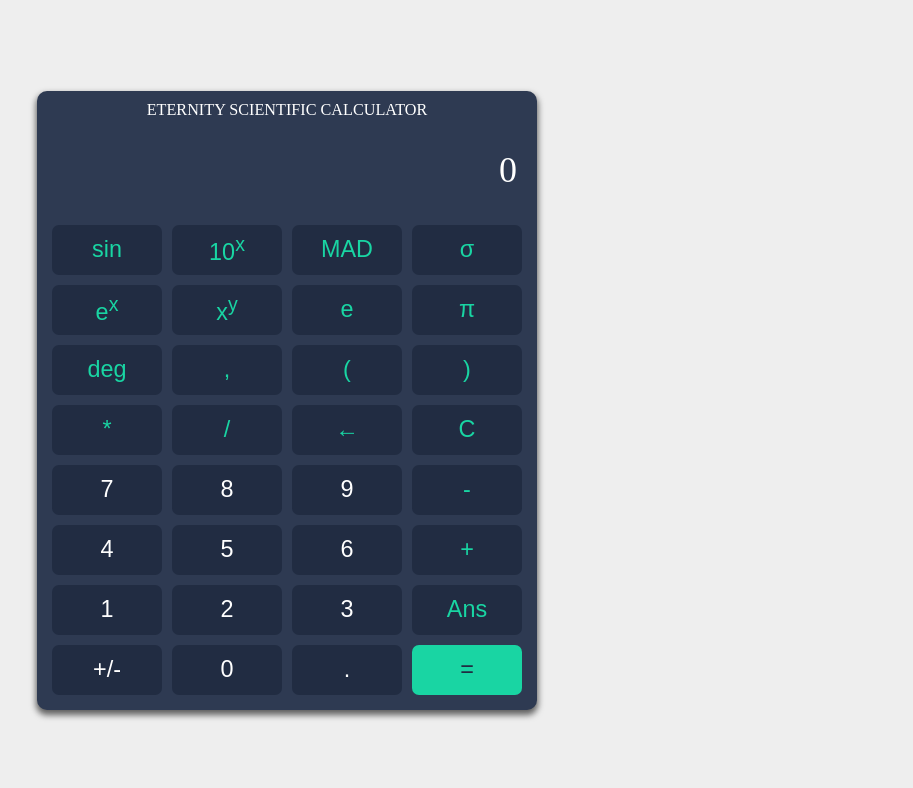
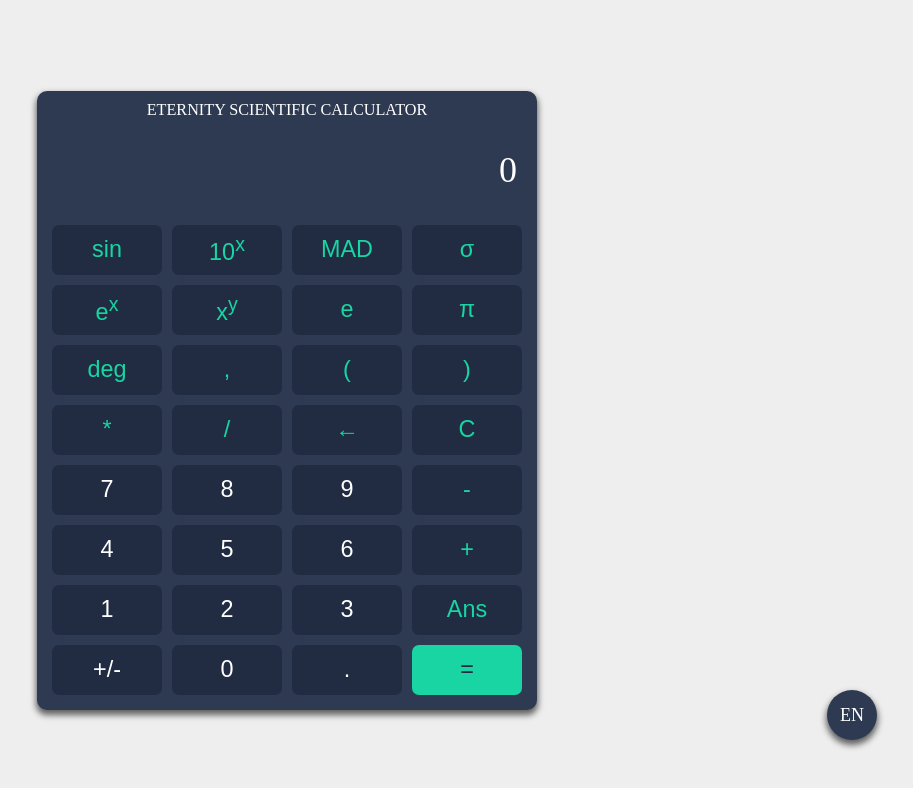
Before and after one commit to niyonx/eternity, a Vue app: page /#/ in a window 1280 px wide. Shown: the top 788 px of the page, without its empty margins (353-1266 px from the left). Built offline with nearby package versions, Linux system fonts and the light colour scheme.

Commit message:
1. add lang button (#31)
Co-authored-by: Tianxiang Ying <896267775@qq.com>

```diff
--- a/src/components/Calculator.vue
+++ b/src/components/Calculator.vue
@@ -1,7 +1,7 @@
 <template>
   <div class="calculator">
     <div class="calculator-bar">
-      ETERNITY SCIENTIFIC CALCULATOR
+      {{title}}
     </div>
     <div class="calculator-display">{{expression || 0}}</div>
 
@@ -57,6 +57,7 @@
         <!-- <button class="calculator-btn notshow"></button> -->
       </div>
     </div>
+    <div class="lang" @click="changeLang">{{lang}}</div>
   </div>
 </template>
 
@@ -69,11 +70,13 @@ import $backend from '../backend'
     name: 'Calculator',
     data () {
       return {
+        title: 'ETERNITY SCIENTIFIC CALCULATOR',
         expression: '',
         angleMode: 'deg',
         resources: [],
         error: '',
-        ans: ''
+        ans: '',
+        lang: 'EN'
       }
     },
     methods: {
@@ -130,6 +133,15 @@ import $backend from '../backend'
           }).catch(error => {
             this.error = error.message
           })
+      },
+      changeLang(){
+        if (this.lang === 'EN'){
+          this.lang = 'FR';
+          this.title='CALCULATEUR SCIENTIFIQUE ETERNITY'
+        }else{
+          this.lang = 'EN';
+          this.title = 'ETERNITY SCIENTIFIC CALCULATOR'
+        }
       }
     }
   }
@@ -151,7 +163,19 @@ import $backend from '../backend'
     min-width: 280px;
     max-width: 480px;
   }
-
+  .calculator .lang{
+    width: 50px;
+    height: 50px;
+    border-radius: 50%;
+    background: #2E3A52;
+    position: fixed;
+    right: 50px;
+    bottom: 60px;
+    line-height: 50px;
+    text-align: center;
+    box-shadow: 0 4px 6px 1px rgba(0, 0, 0, 0.6);
+    cursor: pointer
+  }
   .calculator-bar {
     text-align: center;
     font-size: 0.9rem;
```
